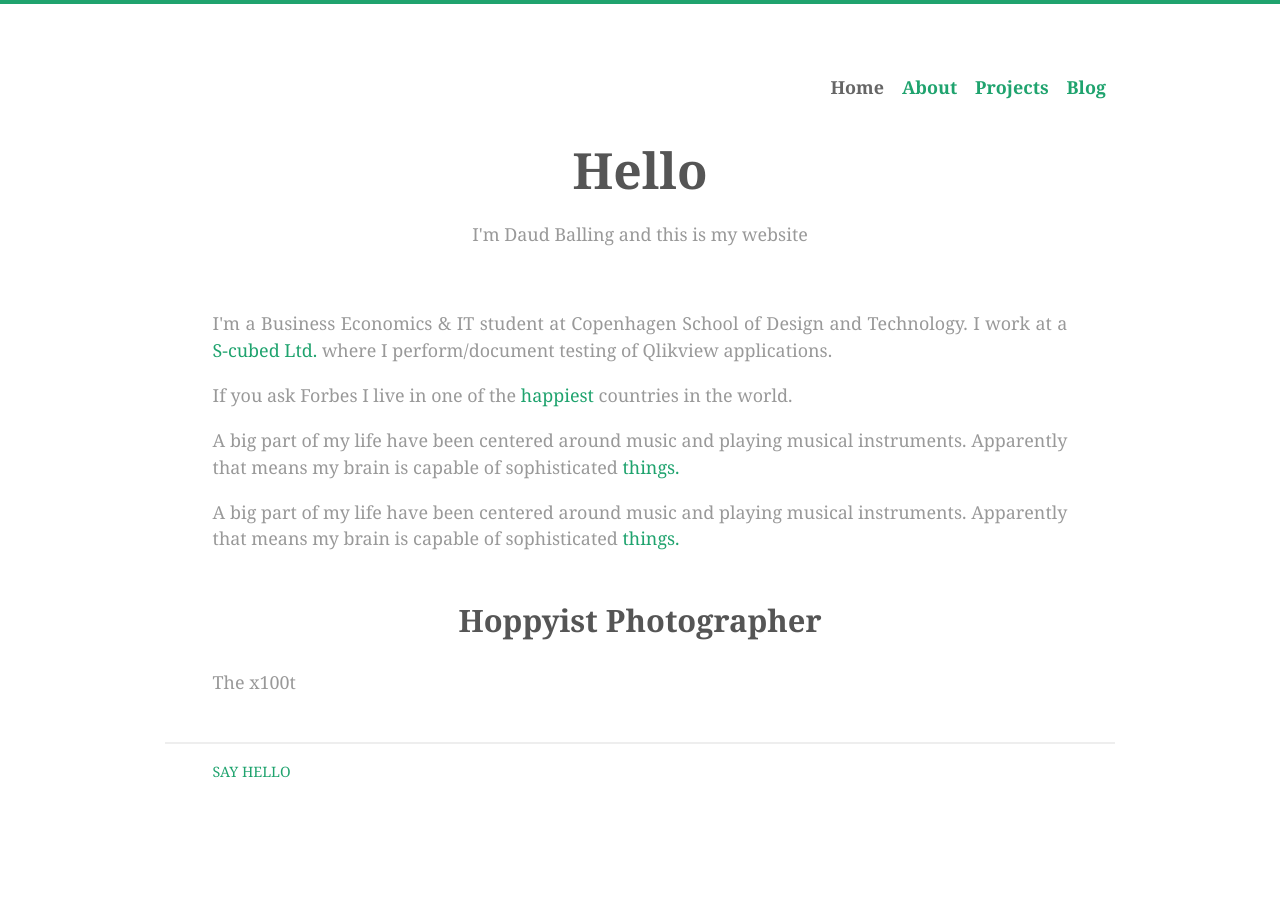
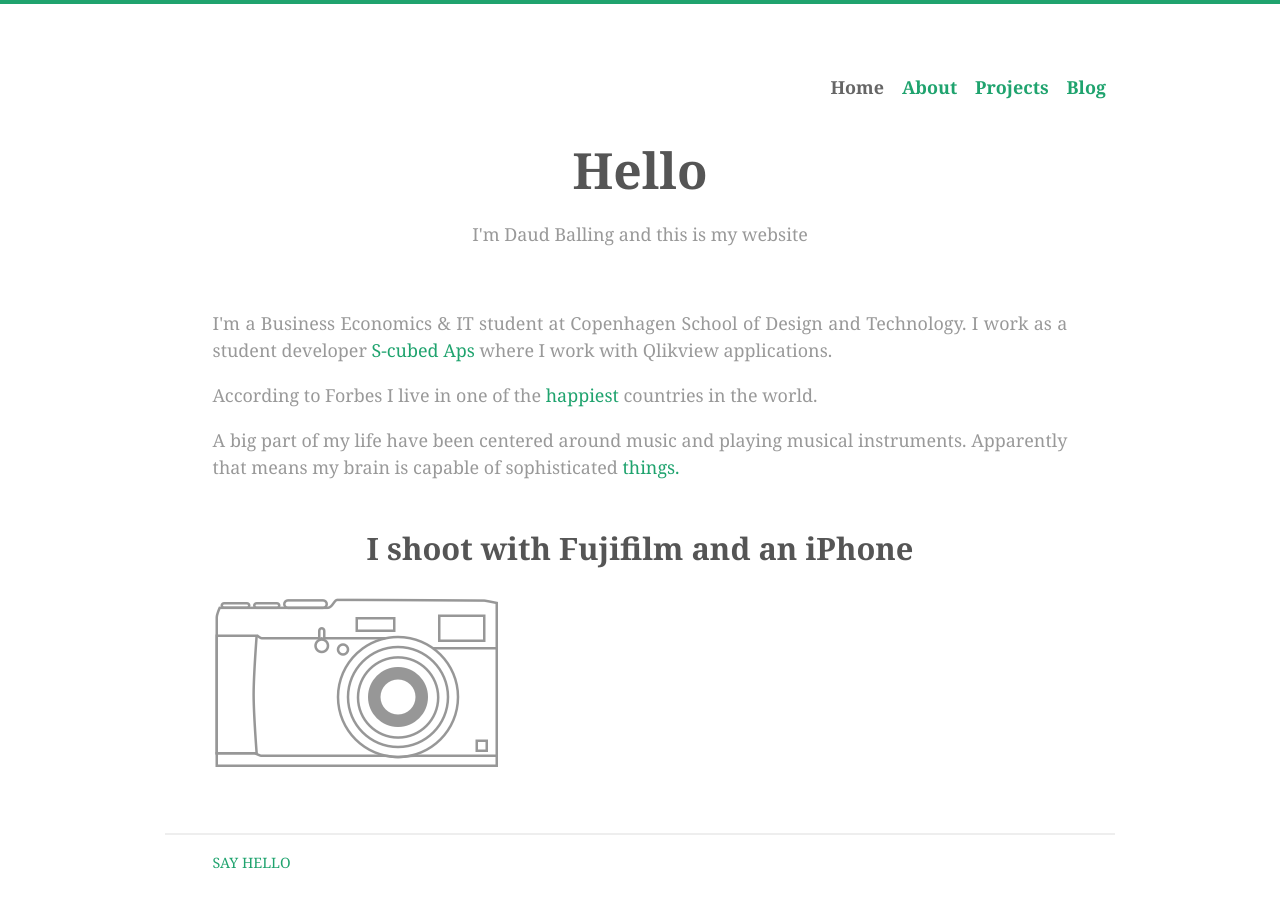
Before and after one commit to daudballing/daudballing.github.io, a Jekyll site: the page built from index.html, in a window 1280 px wide. Built offline with Jekyll 4.4.1, drawn with Linux system fonts in a browser that asks for light colours; Markdown is read by kramdown in place of the engine named in the settings.

Commit message:
Updating index.html

```diff
--- a/index.html
+++ b/index.html
@@ -14,14 +14,16 @@ home: true
 	</div>
 	<div class="row clearfix">
 		<div class="column full">
-			<p>I'm a Business Economics & IT student at Copenhagen School of Design and Technology. I work at a <a href="http://s-cubed.co.uk">S-cubed Ltd.</a> where I perform/document testing of Qlikview applications.</p>
-			<p>If you ask Forbes I live in one of the <a href="http://www.forbes.com/pictures/mef45ejmi/02-denmark/">happiest</a> countries in the world.</p>
-			<p>A big part of my life have been centered around music and playing musical instruments. Apparently that means my brain is capable of sophisticated <a href="http://www.policymic.com/articles/88357/science-shows-how-guitar-players-brains-are-actually-different-from-everybody-elses">things.</a></p>
+			<p>I'm a Business Economics & IT student at Copenhagen School of Design and Technology. I work as a student developer <a href="http://s-cubed.co.uk">S-cubed Aps</a> where I work with Qlikview applications.</p>
+			<p>According to Forbes I live in one of the <a href="http://www.forbes.com/pictures/mef45ejmi/02-denmark/">happiest</a> countries in the world.</p>
 			<p>A big part of my life have been centered around music and playing musical instruments. Apparently that means my brain is capable of sophisticated <a href="http://www.policymic.com/articles/88357/science-shows-how-guitar-players-brains-are-actually-different-from-everybody-elses">things.</a></p>
 		</div>
-		<row class="row clearfix">
-		<h2>Hoppyist Photographer</h2>
-		<p>The x100t<a href=""></a></p>
-		</row>
+	<row class="row clearfix">
+		<h2>I shoot with Fujifilm and an iPhone</h2>
+	</div>
+	<row class="row clearfix">
+		<div class="column full">
+			<img src="assets/images/x100t/x100t-icon.png">
+		</div>
 	</div>
 </div>
```
Also changed, not shown: assets/images/x100t/x100t-icon-small.png (added), assets/images/x100t/x100t-icon.png (added).
